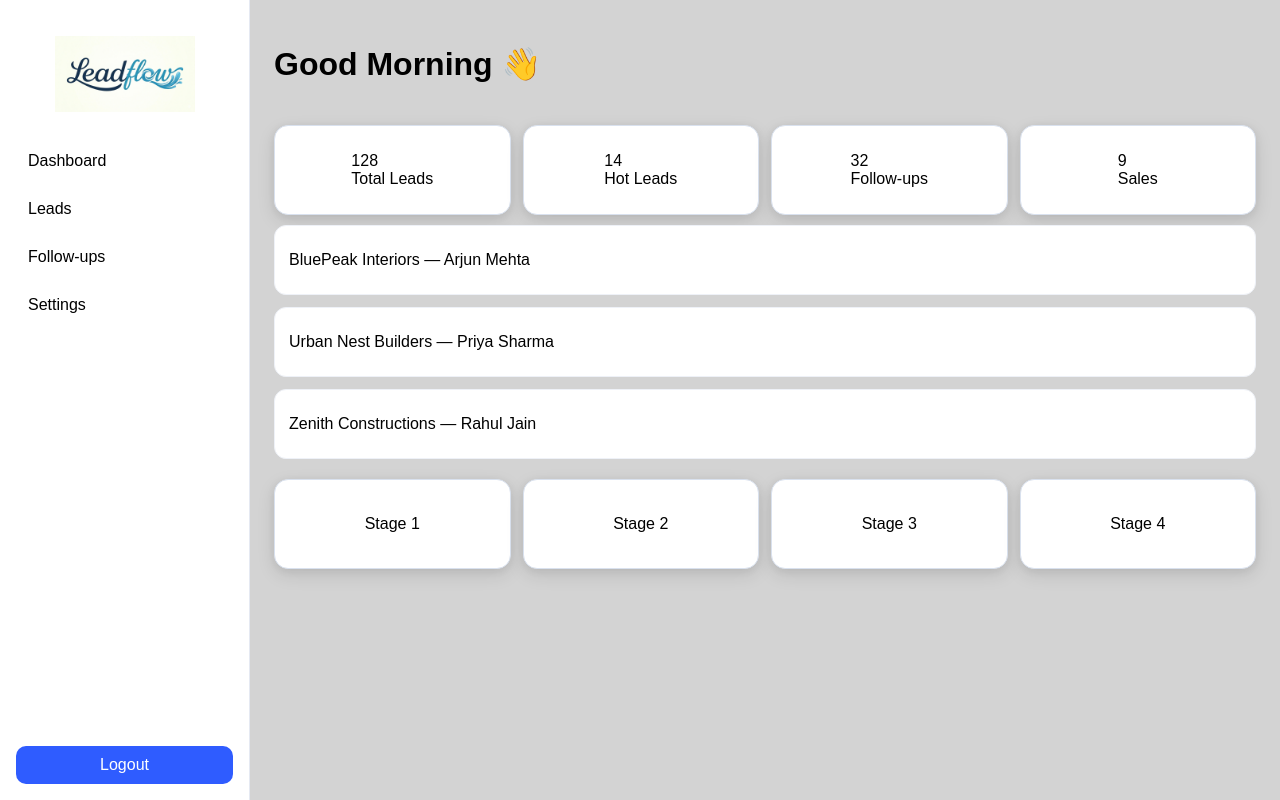
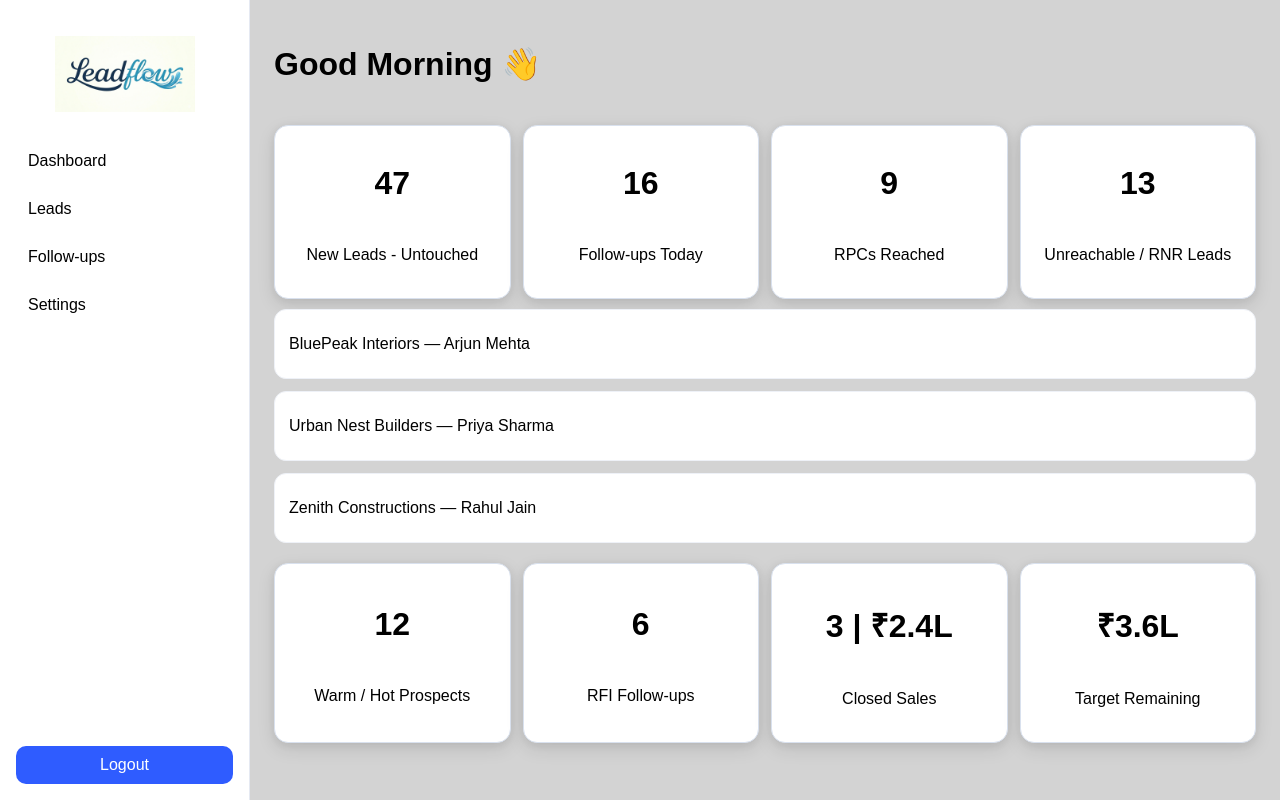
Before and after one commit to stirr3dz3phyr-ship-it/LeadFlow-WarMachine, a React (Vite) app: page / in a window 1280 px wide. Built offline with nearby package versions, Linux system fonts and the light colour scheme.

Commit message:
Update App.jsx

```diff
--- a/src/App.jsx
+++ b/src/App.jsx
@@ -33,11 +33,28 @@ export default function App() {
 
   {/* TOP KPI ROW */}
   <div className="kpi-row">
-    <div className="kpi-card">128<br/>Total Leads</div>
-    <div className="kpi-card">14<br/>Hot Leads</div>
-    <div className="kpi-card">32<br/>Follow-ups</div>
-    <div className="kpi-card">9<br/>Sales</div>
+
+  <div className="kpi-card">
+    <h1>47</h1>
+    <p>New Leads - Untouched</p>
   </div>
+
+  <div className="kpi-card">
+    <h1>16</h1>
+    <p>Follow-ups Today</p>
+  </div>
+
+  <div className="kpi-card">
+    <h1>9</h1>
+    <p>RPCs Reached</p>
+  </div>
+
+  <div className="kpi-card">
+    <h1>13</h1>
+    <p>Unreachable / RNR Leads</p>
+  </div>
+
+</div>
 
   {/* FOLLOW-UP LIST (REAL COMPONENT) */}
   <div className="followup-list">
@@ -57,12 +74,29 @@ export default function App() {
   </div>
 
   {/* BOTTOM KPI ROW */}
-  <div className="kpi-row">
-    <div className="kpi-card">Stage 1</div>
-    <div className="kpi-card">Stage 2</div>
-    <div className="kpi-card">Stage 3</div>
-    <div className="kpi-card">Stage 4</div>
+<div className="kpi-row">
+
+  <div className="kpi-card">
+    <h1>12</h1>
+    <p>Warm / Hot Prospects</p>
   </div>
+
+  <div className="kpi-card">
+    <h1>6</h1>
+    <p>RFI Follow-ups</p>
+  </div>
+
+  <div className="kpi-card">
+    <h1>3 | ₹2.4L</h1>
+    <p>Closed Sales</p>
+  </div>
+
+  <div className="kpi-card">
+    <h1>₹3.6L</h1>
+    <p>Target Remaining</p>
+  </div>
+
+</div>
 
 </main>
     </div>
```
